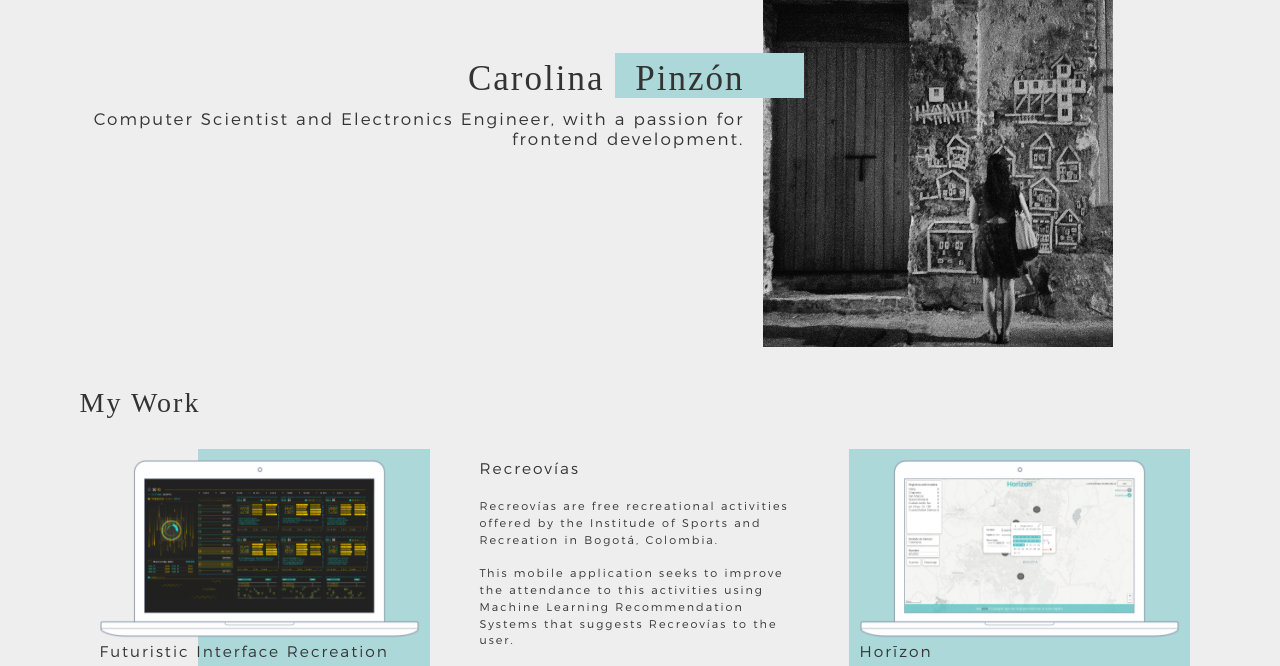
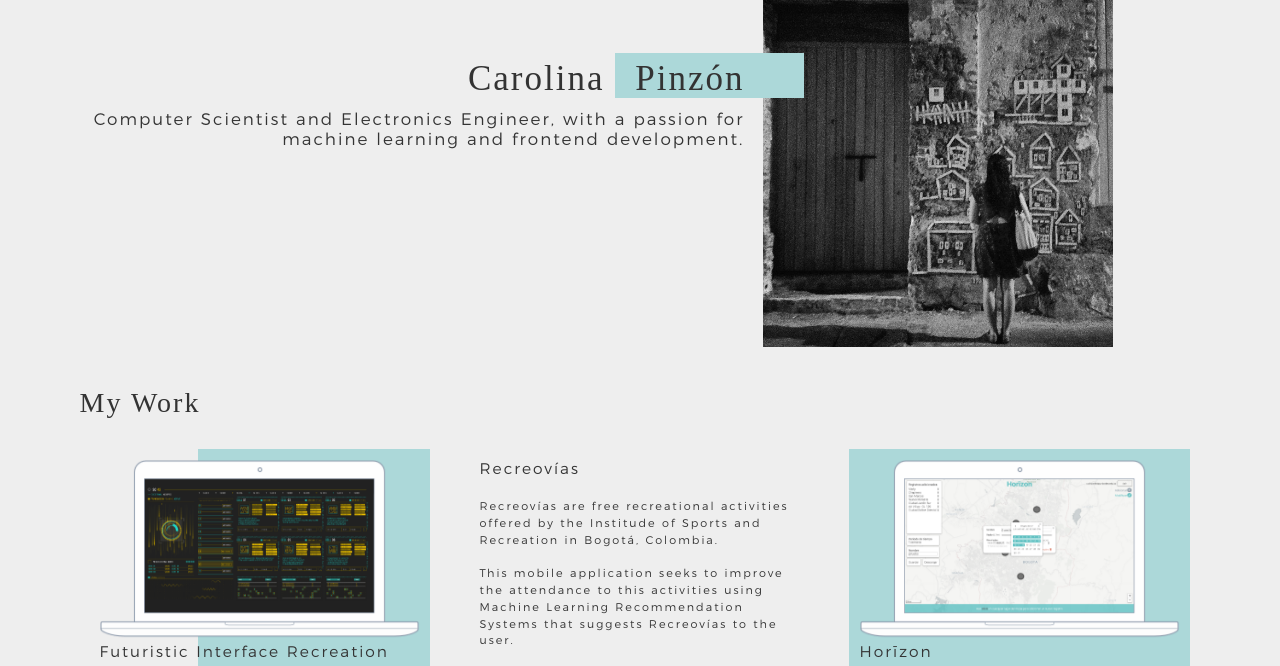
Before and after one commit to caropinzonsilva/carolinapinzon.com, a website: page index.html in a window 1280 px wide. Shown: the part 93-759 px from the top of the page. Drawn offline with Linux system fonts and the light colour scheme; a web font is replaced by a local one.

Commit message:
add machine learning

```diff
--- a/index.html
+++ b/index.html
@@ -44,7 +44,7 @@
         <div class="wrapperHello">
             <div class="messageContainer">
                 <div class="serif animated fadeInLeft">Carolina <span class="blue_b">Pinzón</span></div>
-                <div class="description animated fadeInRight">Computer Scientist and Electronics Engineer, with a passion for frontend development.</div>
+                <div class="description animated fadeInRight">Computer Scientist and Electronics Engineer, with a passion for machine learning and frontend development.</div>
             </div>
             <div class="imageContainer">
                 <img src="images/2.jpg" class="animated fadeIn delay-one" id="img_big">
```
